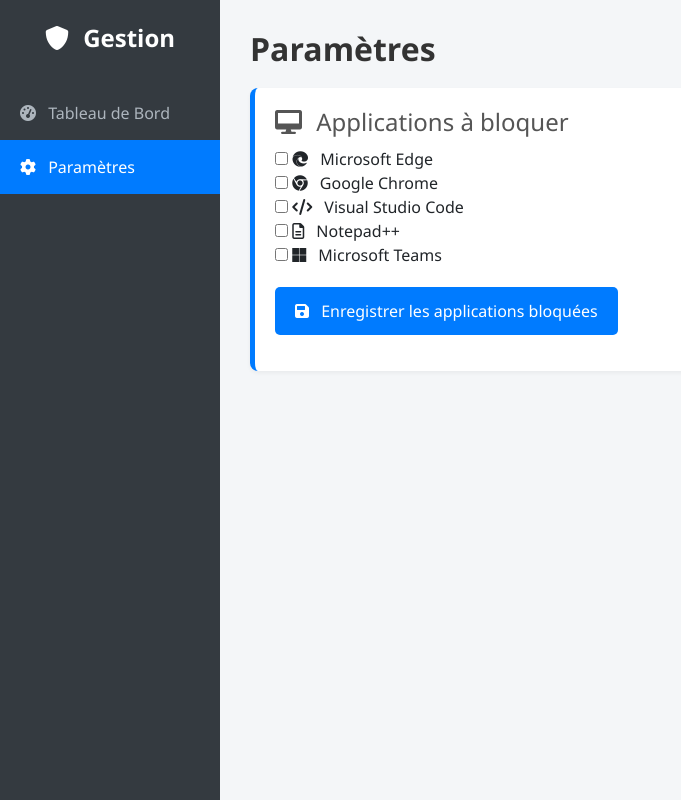
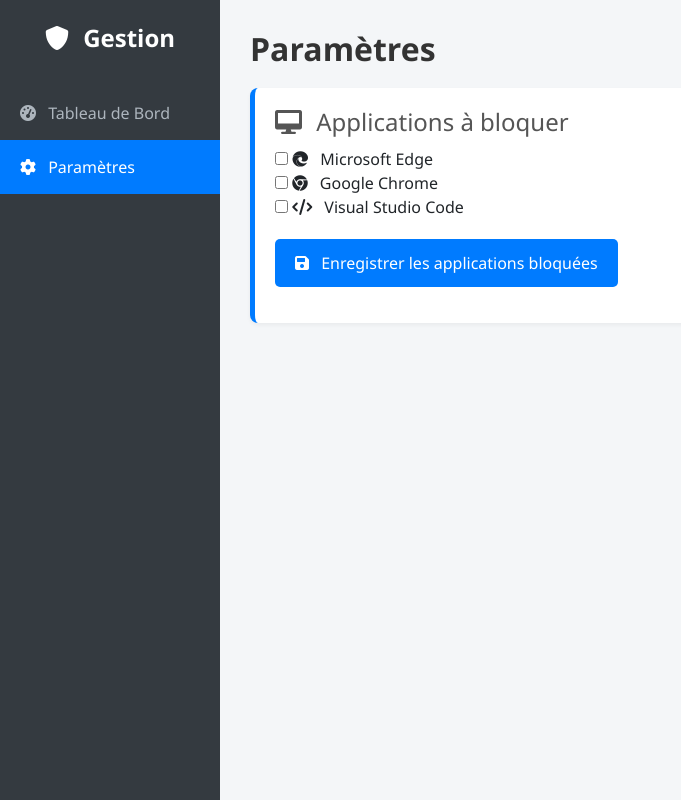
Before and after one commit to areynard13/killer_ps1, a plain HTML site: page web/params.html in a window 1280 px wide. Shown: the whole page, without its empty margins (0-681 px from the left). Drawn offline with nearby package versions, Linux system fonts and the light colour scheme; no server answers.

Commit message:
Garder uniquement fonctionel

```diff
--- a/web/params.html
+++ b/web/params.html
@@ -38,14 +38,6 @@
                     <input type="checkbox" id="code" name="blocked_apps" value="code">
                     <label for="code"><i class="fas fa-code me-2"></i> Visual Studio Code</label>
                 </div>
-                <div class="app-checkbox">
-                    <input type="checkbox" id="notepad++" name="blocked_apps" value="notepad++">
-                    <label for="notepad++"><i class="far fa-file-alt me-2"></i> Notepad++</label>
-                </div>
-                <div class="app-checkbox">
-                    <input type="checkbox" id="ms-teams" name="blocked_apps" value="ms-teams">
-                    <label for="ms-teams"><i class="fab fa-microsoft me-2"></i> Microsoft Teams</label>
-                </div>
             </div>
             <p style="margin-top: 20px;">
             <button id="btnSaveBlockedApps" class="action-button">
```
